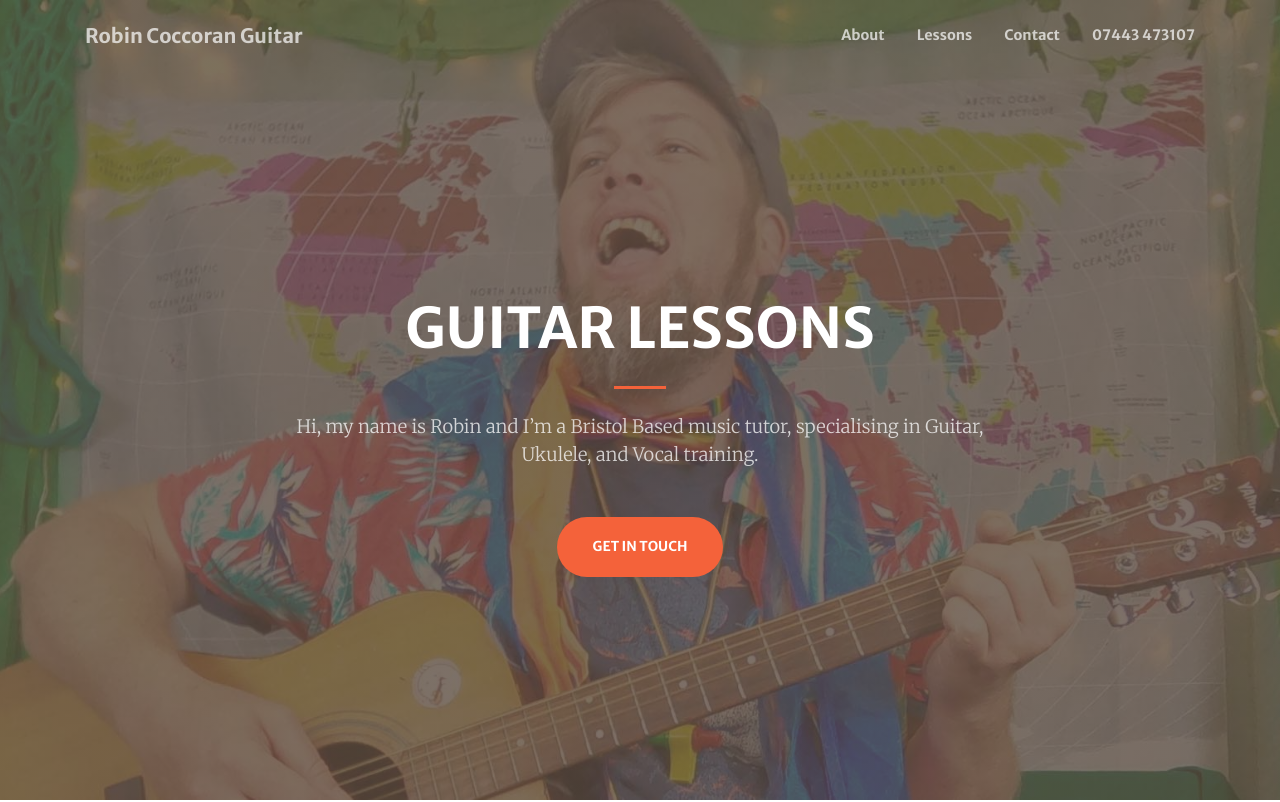
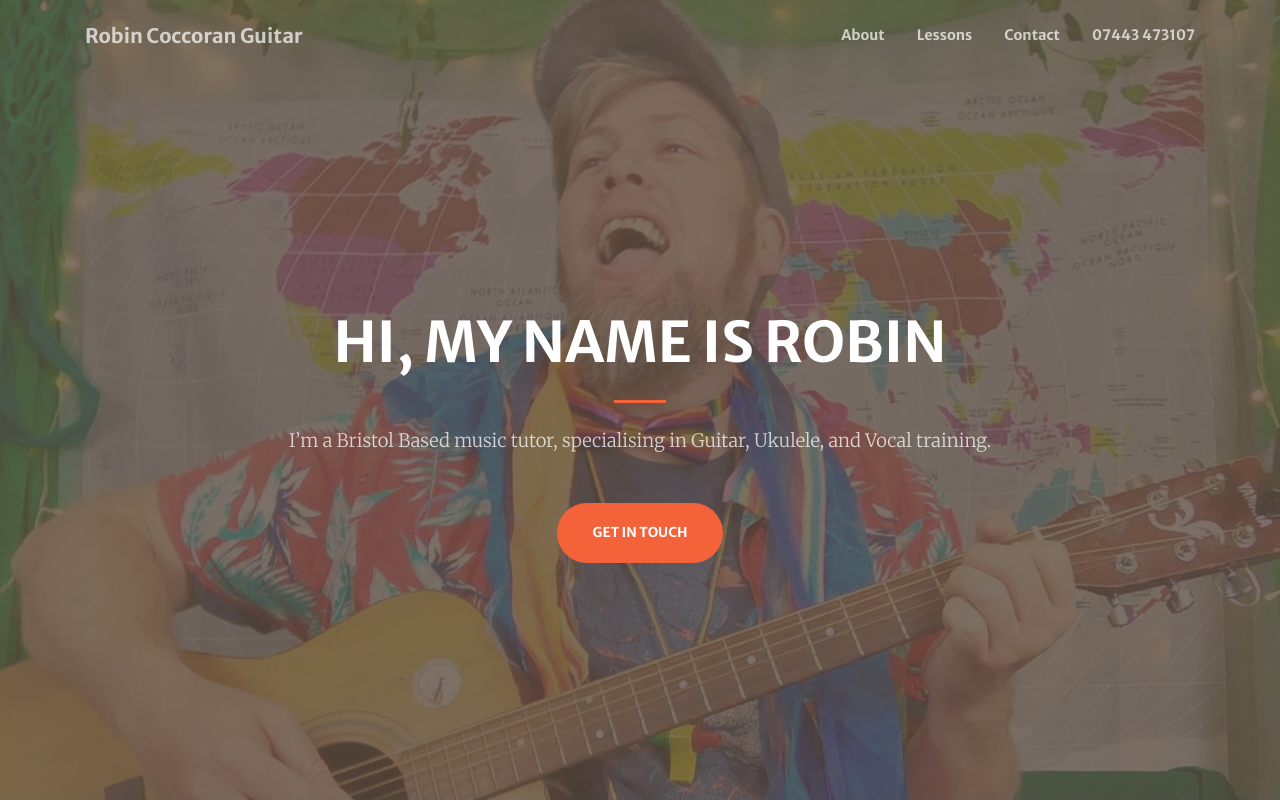
Before and after one commit to rcguitars/rcguitars-website, a plain HTML site: page index.html in a window 1280 px wide. Shown: the top 802 px of the page. Drawn offline with nearby package versions, Linux system fonts and the light colour scheme.

Commit message:
Add files via upload

```diff
--- a/index.html
+++ b/index.html
@@ -16,7 +16,7 @@
         <script src="https://cdnjs.cloudflare.com/ajax/libs/jquery-easing/1.4.1/jquery.easing.min.js"></script>
         <script src="https://cdnjs.cloudflare.com/ajax/libs/magnific-popup.js/1.1.0/jquery.magnific-popup.min.js"></script>
         <!-- Core theme JS-->
-        <script src="assets/js/scripts.js"></script>
+        <script src="/assets/js/scripts.js"></script>
         <!-- Font Awesome icons (free version)-->
         <script src="https://use.fontawesome.com/releases/v5.15.1/js/all.js" crossorigin="anonymous"></script>
         <!-- Google fonts-->
@@ -68,11 +68,11 @@
 
   <div class="row h-100 align-items-center justify-content-center text-center">
                       <div class="col-lg-10 align-self-end">
-                          <h1 class="text-uppercase text-white font-weight-bold">Guitar Lessons</h1>
+                          <h1 class="text-uppercase text-white font-weight-bold">Hi, my name is Robin</h1>
                           <hr class="divider my-4" />
                       </div>
                       <div class="col-lg-8 align-self-baseline">
-                          <p class="text-white-75 font-weight-light mb-5">Hi, my name is Robin and I’m a Bristol Based music tutor, specialising in Guitar, Ukulele, and Vocal training.</p>
+                          <p class="text-white-75 font-weight-light mb-5">I’m a Bristol Based music tutor, specialising in Guitar, Ukulele, and Vocal training.</p>
                           <a class="btn btn-primary btn-xl js-scroll-trigger" href="#contact">Get in touch</a>
                       </div>
                   </div>
```
